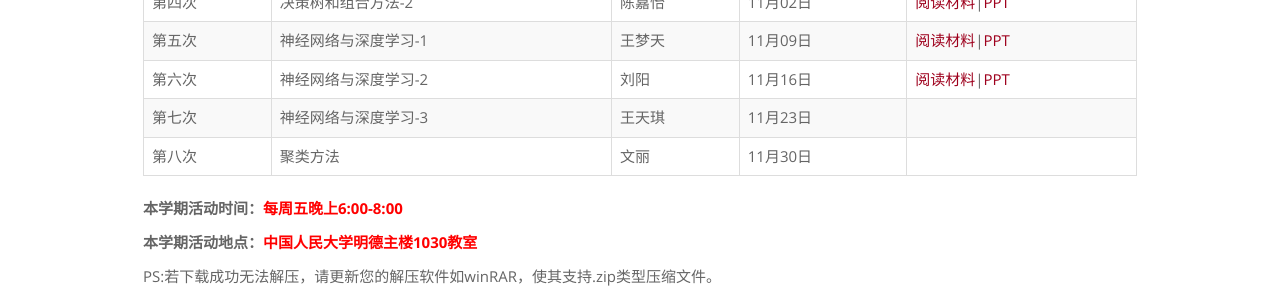
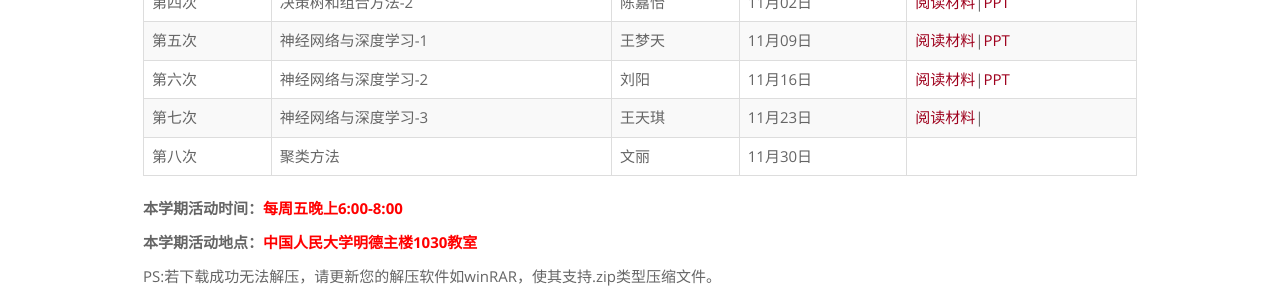
Before and after one commit to rucdmc/rucdmc.github.io, a Jekyll site: the page built from index.html, in a window 1280 px wide. Shown: the part 790-1081 px from the top of the page. Built offline with Jekyll 4.4.1, drawn with Linux system fonts in a browser that asks for light colours.

Commit message:
add seventh report

```diff
--- a/index.html
+++ b/index.html
@@ -142,7 +142,7 @@
             <td>神经网络与深度学习-3</td>
             <td>王天琪</td>
             <td>11月23日</td>
-            <td></td>
+            <td><a href="https://pan.baidu.com/s/1hwBHizR3Xc3YZKY2olHLIA">阅读材料</a>|</td>
         </tr>
         <tr>
             <td>第八次</td>
```
